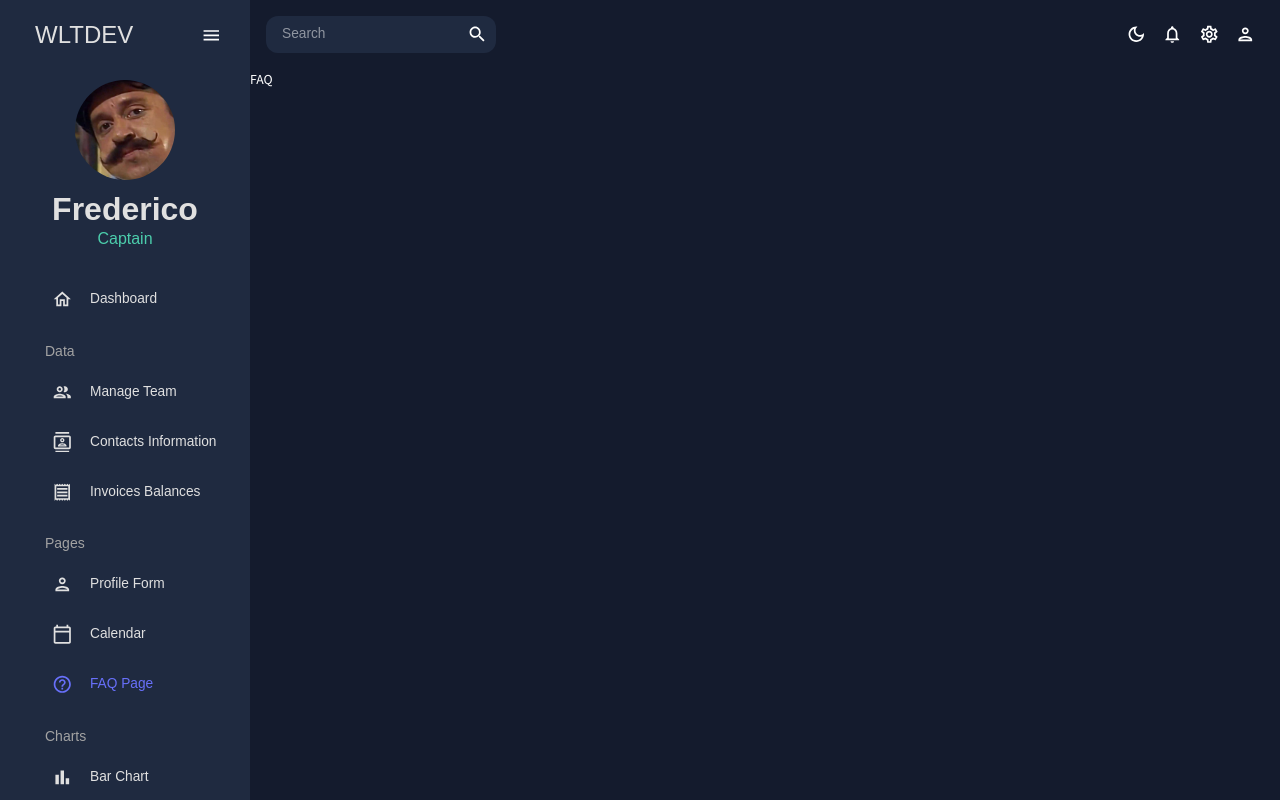
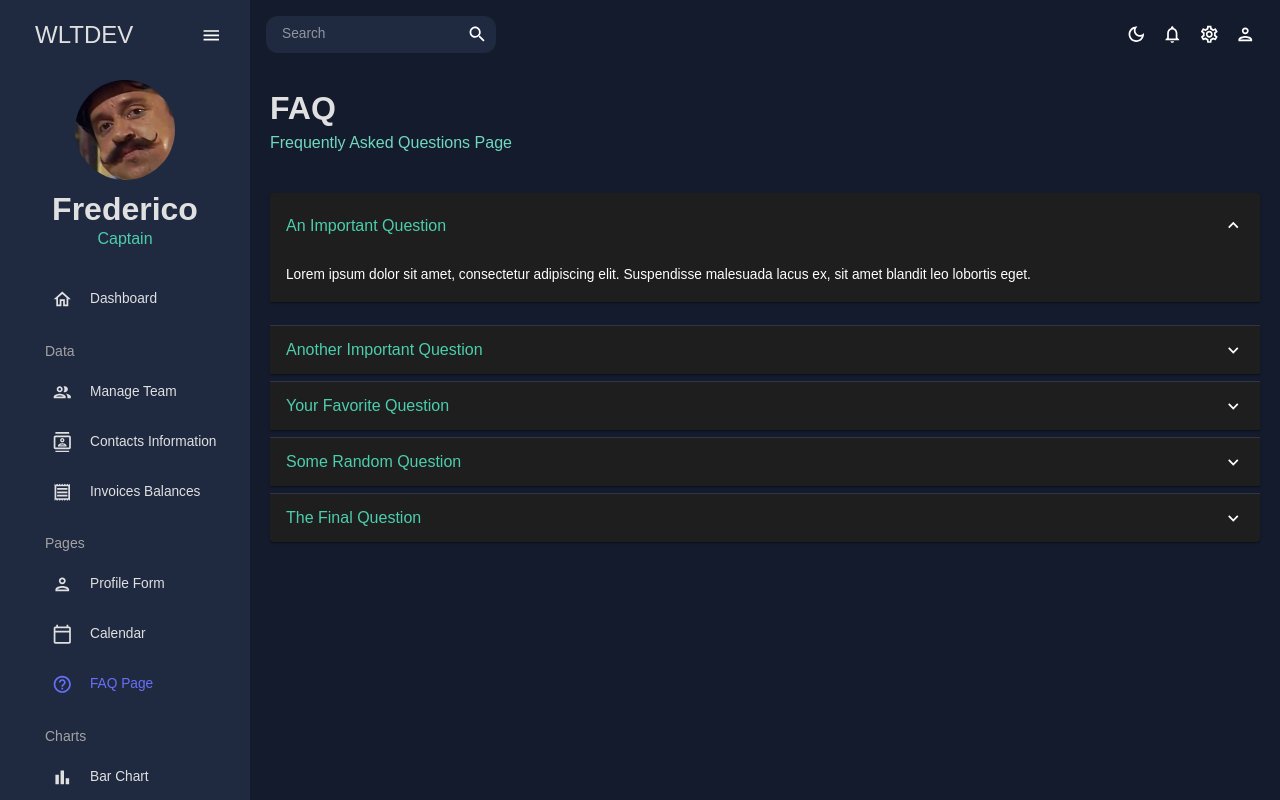
Before and after one commit to wltdev/reactjs-admin-theme, a React (Vite) app: page /faq in a window 1280 px wide. Shown: the top 800 px of the page. Built offline with nearby package versions, Linux system fonts and the light colour scheme.

Commit message:
feat: FAQ example

```diff
--- a/src/pages/FAQ/index.tsx
+++ b/src/pages/FAQ/index.tsx
@@ -1,3 +1,83 @@
+import ExpeandMoreIcon from '@mui/icons-material/ExpandMore';
+import { Box, useTheme, Accordion, AccordionSummary, AccordionDetails, Typography } from '@mui/material';
+
+import { Header } from '@/components/Header';
+import { tokens } from '@/theme';
+
 export const FAQ = () => {
-    return <div>FAQ</div>;
+    const theme = useTheme();
+    const colors = tokens(theme.palette.mode);
+
+    return (
+        <Box m="20px">
+            <Header title="FAQ" subtitle="Frequently Asked Questions Page" />
+            <Box m="40px 0 0 0" display={'flex'} flexDirection="column" gap={1}>
+                <Accordion defaultExpanded>
+                    <AccordionSummary expandIcon={<ExpeandMoreIcon />}>
+                        <Typography color={colors.greenAccent[500]} variant="h5">
+                            An Important Question
+                        </Typography>
+                    </AccordionSummary>
+                    <AccordionDetails>
+                        <Typography>
+                            Lorem ipsum dolor sit amet, consectetur adipiscing elit. Suspendisse malesuada lacus ex, sit amet blandit leo
+                            lobortis eget.
+                        </Typography>
+                    </AccordionDetails>
+                </Accordion>
+                <Accordion>
+                    <AccordionSummary expandIcon={<ExpeandMoreIcon />}>
+                        <Typography color={colors.greenAccent[500]} variant="h5">
+                            Another Important Question
+                        </Typography>
+                    </AccordionSummary>
+                    <AccordionDetails>
+                        <Typography>
+                            Lorem ipsum dolor sit amet, consectetur adipiscing elit. Suspendisse malesuada lacus ex, sit amet blandit leo
+                            lobortis eget.
+                        </Typography>
+                    </AccordionDetails>
+                </Accordion>
+                <Accordion>
+                    <AccordionSummary expandIcon={<ExpeandMoreIcon />}>
+                        <Typography color={colors.greenAccent[500]} variant="h5">
+                            Your Favorite Question
+                        </Typography>
+                    </AccordionSummary>
+                    <AccordionDetails>
+                        <Typography>
+                            Lorem ipsum dolor sit amet, consectetur adipiscing elit. Suspendisse malesuada lacus ex, sit amet blandit leo
+                            lobortis eget.
+                        </Typography>
+                    </AccordionDetails>
+                </Accordion>
+                <Accordion>
+                    <AccordionSummary expandIcon={<ExpeandMoreIcon />}>
+                        <Typography color={colors.greenAccent[500]} variant="h5">
+                            Some Random Question
+                        </Typography>
+                    </AccordionSummary>
+                    <AccordionDetails>
+                        <Typography>
+                            Lorem ipsum dolor sit amet, consectetur adipiscing elit. Suspendisse malesuada lacus ex, sit amet blandit leo
+                            lobortis eget.
+                        </Typography>
+                    </AccordionDetails>
+                </Accordion>
+                <Accordion>
+                    <AccordionSummary expandIcon={<ExpeandMoreIcon />}>
+                        <Typography color={colors.greenAccent[500]} variant="h5">
+                            The Final Question
+                        </Typography>
+                    </AccordionSummary>
+                    <AccordionDetails>
+                        <Typography>
+                            Lorem ipsum dolor sit amet, consectetur adipiscing elit. Suspendisse malesuada lacus ex, sit amet blandit leo
+                            lobortis eget.
+                        </Typography>
+                    </AccordionDetails>
+                </Accordion>
+            </Box>
+        </Box>
+    );
 };
```
